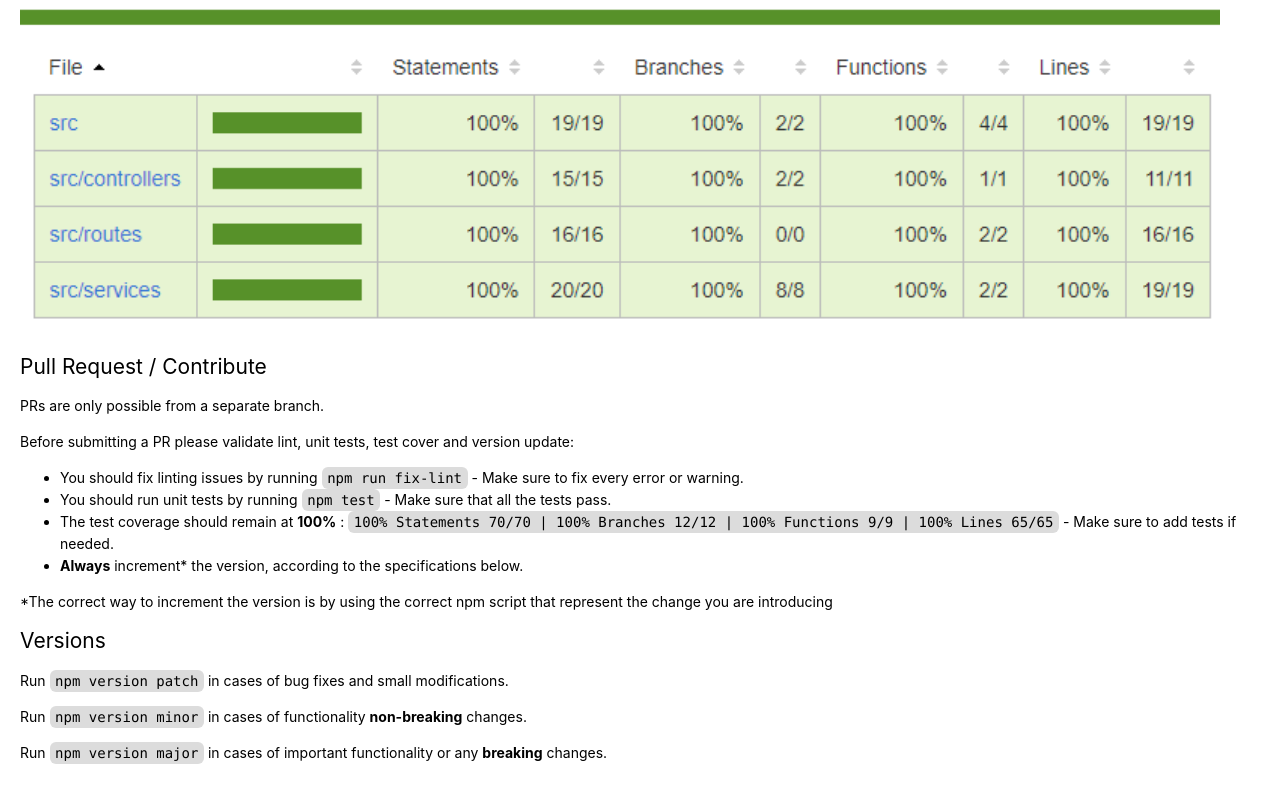
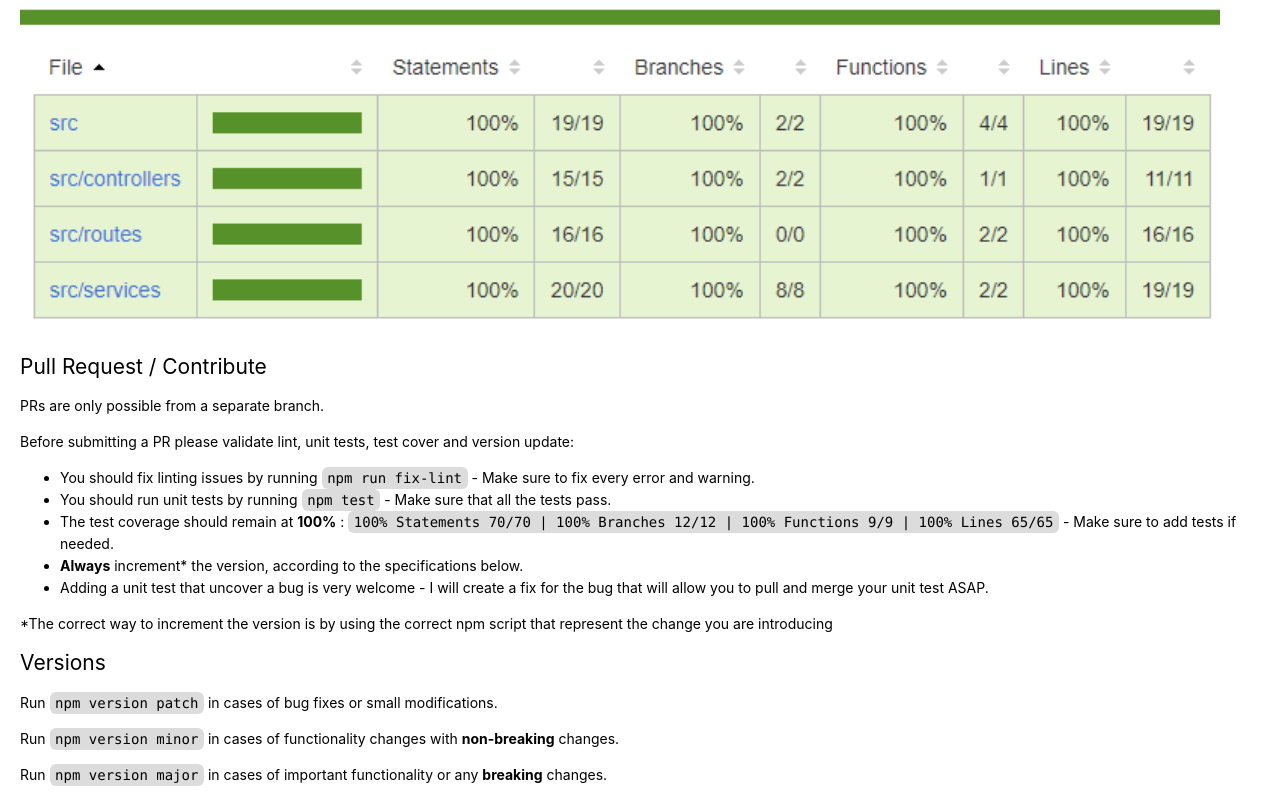
Before and after one commit to OrenVilderman/production-ready-api-test, a website: page index.html in a window 1280 px wide. Shown: the part 2667-3467 px from the top of the page. Before the commit the page ends 3445 px from the top, so only its background shows below. Drawn offline with Linux system fonts and the light colour scheme; a script that the page names is missing.

Commit message:
Typo and added information to readme

```diff
--- a/index.html
+++ b/index.html
@@ -462,7 +462,7 @@
 	<p>PRs are only possible from a separate branch.</p>
 	<p>Before submitting a PR please validate lint, unit tests, test cover and version update:</p>
 	<ul>
-		<li>You should fix linting issues by running <code>npm run fix-lint</code> - Make sure to fix every error or
+		<li>You should fix linting issues by running <code>npm run fix-lint</code> - Make sure to fix every error and
 			warning.</li>
 		<li>You should run unit tests by running <code>npm test</code> - Make sure that all the tests pass.</li>
 		<li>The test coverage should remain at <strong>100%</strong> :
@@ -470,12 +470,15 @@
 			to add tests if needed.
 		</li>
 		<li><strong>Always</strong> increment* the version, according to the specifications below.</li>
+		<li>Adding a unit test that uncover a bug is very welcome - I will create a fix for the bug that will allow you
+			to pull and merge your unit test ASAP.</li>
 	</ul>
 	<p>*The correct way to increment the version is by using the correct npm script that represent the change you are
 		introducing</p>
 	<h2 id="versions">Versions</h2>
-	<p>Run <code>npm version patch</code> in cases of bug fixes and small modifications.</p>
-	<p>Run <code>npm version minor</code> in cases of functionality <strong>non-breaking</strong> changes.</p>
+	<p>Run <code>npm version patch</code> in cases of bug fixes or small modifications.</p>
+	<p>Run <code>npm version minor</code> in cases of functionality changes with <strong>non-breaking</strong> changes.
+	</p>
 	<p>Run <code>npm version major</code> in cases of important functionality or any <strong>breaking</strong> changes.
 	</p>
 
```
Also changed, not shown: README.md.
